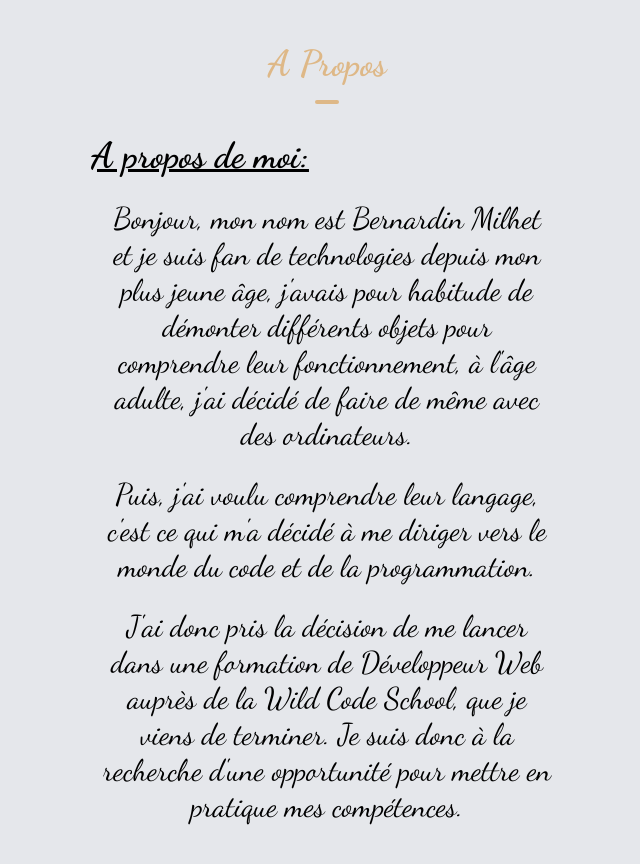
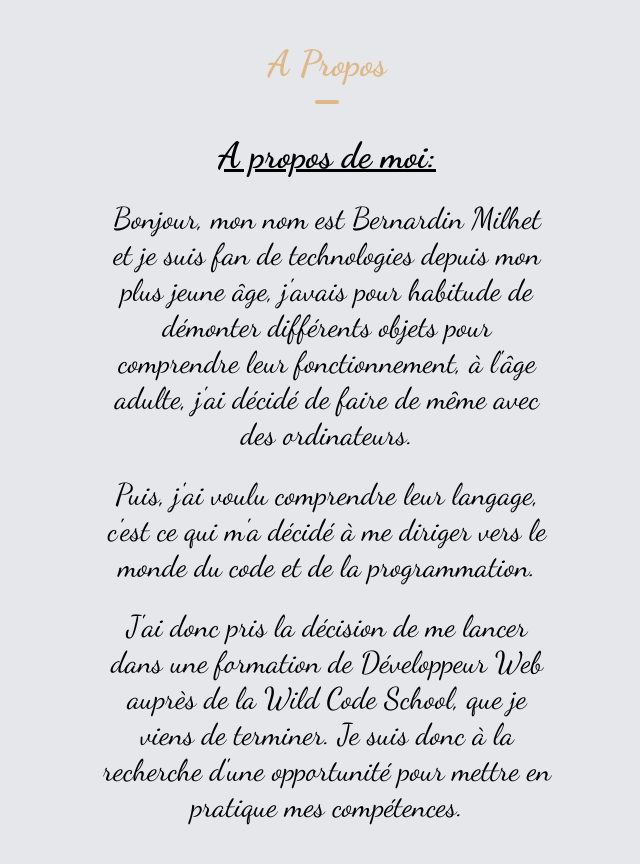
Before and after one commit to Kelhann2608/my-new-portfolio, a Next.js app: page / in a window 1280 px wide. Shown: the part 900-1764 px from the top of the page, without its empty margins (313-953 px from the left). Built offline with nearby package versions, Linux system fonts and the light colour scheme.

Commit message:
About modified css

```diff
--- a/components/AboutSection.tsx
+++ b/components/AboutSection.tsx
@@ -12,7 +12,7 @@ const AboutSection = () => {
 
         <div className="flex flex-col items-stretch justify-center space-y-10 align-top md:space-x-10 md:space-y-0 md:p-4 md:flex-row md:text-left">
           <div className="md:w-1/2">
-            <h1 className="mb-6 text-2xl font-bold text-center underline font-DancingS md:text-left lg:text-4xl dark:text-gray-300 ">
+            <h1 className="mb-6 text-2xl font-bold text-center underline font-DancingS lg:text-4xl dark:text-gray-300 ">
               A propos de moi:
             </h1>
             <p className="mx-3 text-xl text-center dark:text-gray-300 font-DancingS lg:text-3xl">
```
